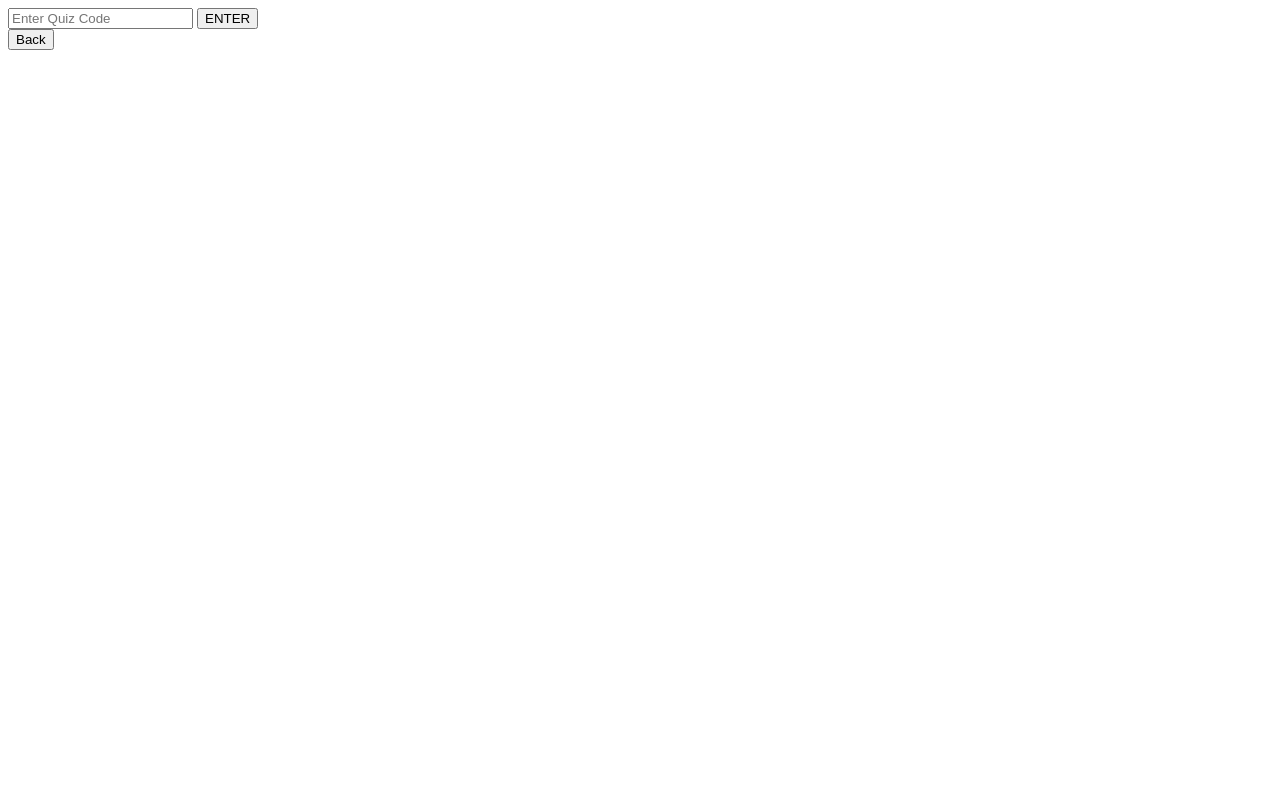
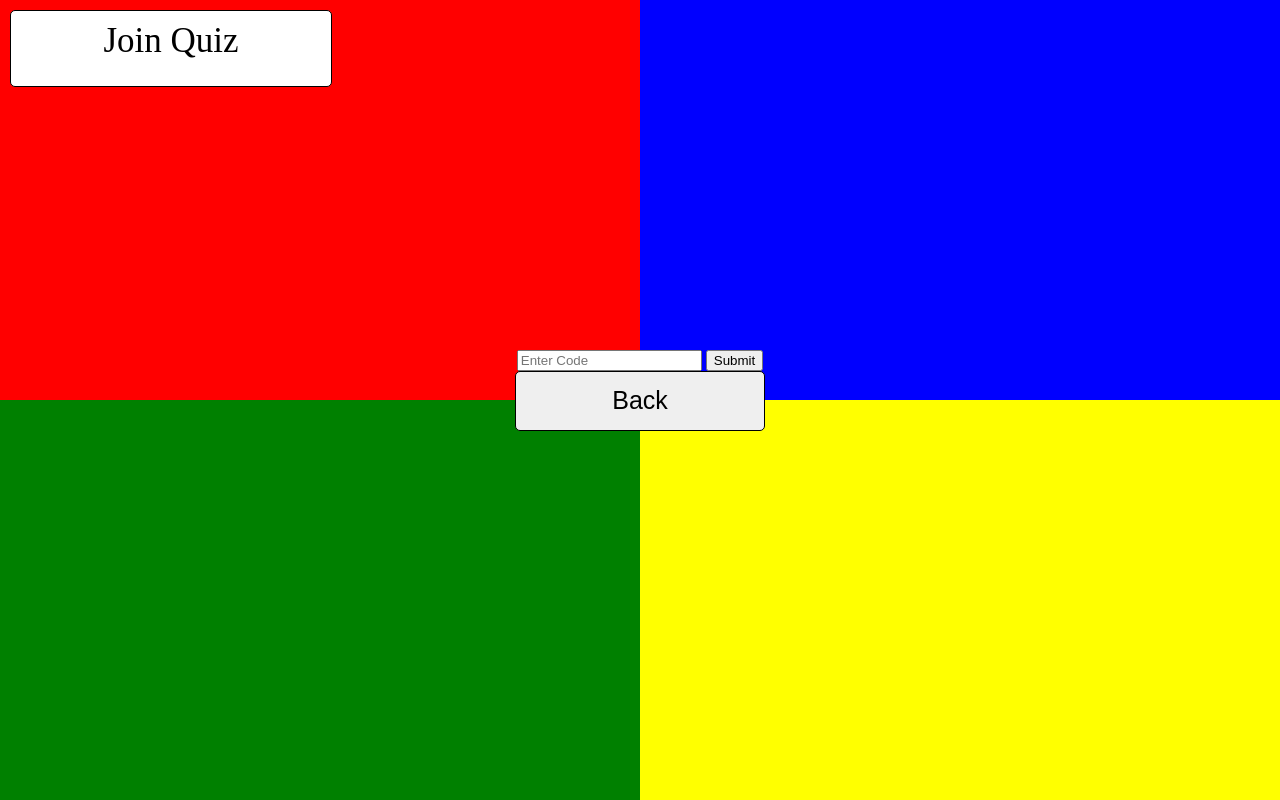
Before and after one commit to therealdantec/Quizzy, a plain HTML site: page join_quiz.html in a window 1280 px wide. Drawn offline with Linux system fonts and the light colour scheme.

Commit message:
New commit

```diff
--- a/join_quiz.html
+++ b/join_quiz.html
@@ -1,13 +1,107 @@
 <!DOCTYPE html>
 <html>
 <head>
-    <title>Join Quiz</title>
+    <title>Quizzy</title>
+    <style>
+        body {
+            display: flex;
+            justify-content: center;
+            align-items: center;
+            height: 100vh;
+            margin: 0;
+        }
+
+        #title {
+            display: block;
+            position: absolute;
+            width: 300px; /* Increase the width to make the box bigger */
+            height: 55px; /* Increase the height to make the box bigger */
+            top: 10px;
+            left: 10px;
+            text-align: center;
+            background-color: white;
+            padding: 10px;
+            border: 1px solid black; /* Add a black border */
+            border-radius: 5px;
+            font-size: 35px;
+            z-index: 2;
+        }
+
+        #buttons {
+            display: flex;
+            flex-direction: column;
+            align-items: center;
+            justify-content: center;
+            position: absolute;
+            top: 0;
+            bottom: 0;
+            left: 0;
+            right: 0;
+            z-index: 3;
+        }
+
+                .button {
+                    display: block;
+                    width: 250px; /* Increase the width to make the buttons bigger */
+                    height: 60px; /* Increase the height to make the buttons bigger */
+                    margin-bottom: 20px;
+                    text-align: center;
+                    font-size: 25px;
+                    border: 1px solid black; /* Add a black border */
+                    border-radius: 5px;
+                    cursor: pointer;
+                    z-index: 1; /* Add this line */
+                }
+
+
+                .quadrant {
+                    width: 50%;
+                    height: 50%;
+                    position: absolute;
+                }
+
+                .red {
+                    background-color: red;
+                    top: 0;
+                    left: 0;
+                }
+
+                .blue {
+                    background-color: blue;
+                    top: 0;
+                    right: 0;
+                }
+
+                .green {
+                    background-color: green;
+                    bottom: 0;
+                    left: 0;
+                }
+
+                .yellow {
+                    background-color: yellow;
+                    bottom: 0;
+                    right: 0;
+                }
+
+                .no-underline {
+                    text-decoration: none;
+                }
+            </style>
         </head>
         <body>
+            <div id="title">Join Quiz</div>
+            <div class="quadrant red"></div>
+            <div class="quadrant blue"></div>
+            <div class="quadrant green"></div>
+            <div class="quadrant yellow"></div>
+
+            <div id="buttons" style="display: flex; flex-direction: column; align-items: center;">
                 <form>
-        <input type="text" id="quizCode" name="quizCode" placeholder="Enter Quiz Code">
-        <input type="submit" value="ENTER">
+                    <input type="text" id="code" name="code" placeholder="Enter Code">
+                    <input type="submit" value="Submit">
                 </form>
-    <button onclick="window.location.href = 'index.html';">Back</button>
+                <button class="button" onclick="window.location.href = 'index.html';">Back</button>
+            </div>
         </body>
         </html>
```
Also changed, not shown: index.html (+2 -3 lines). Lines whose indentation alone changed are shown as unchanged.
